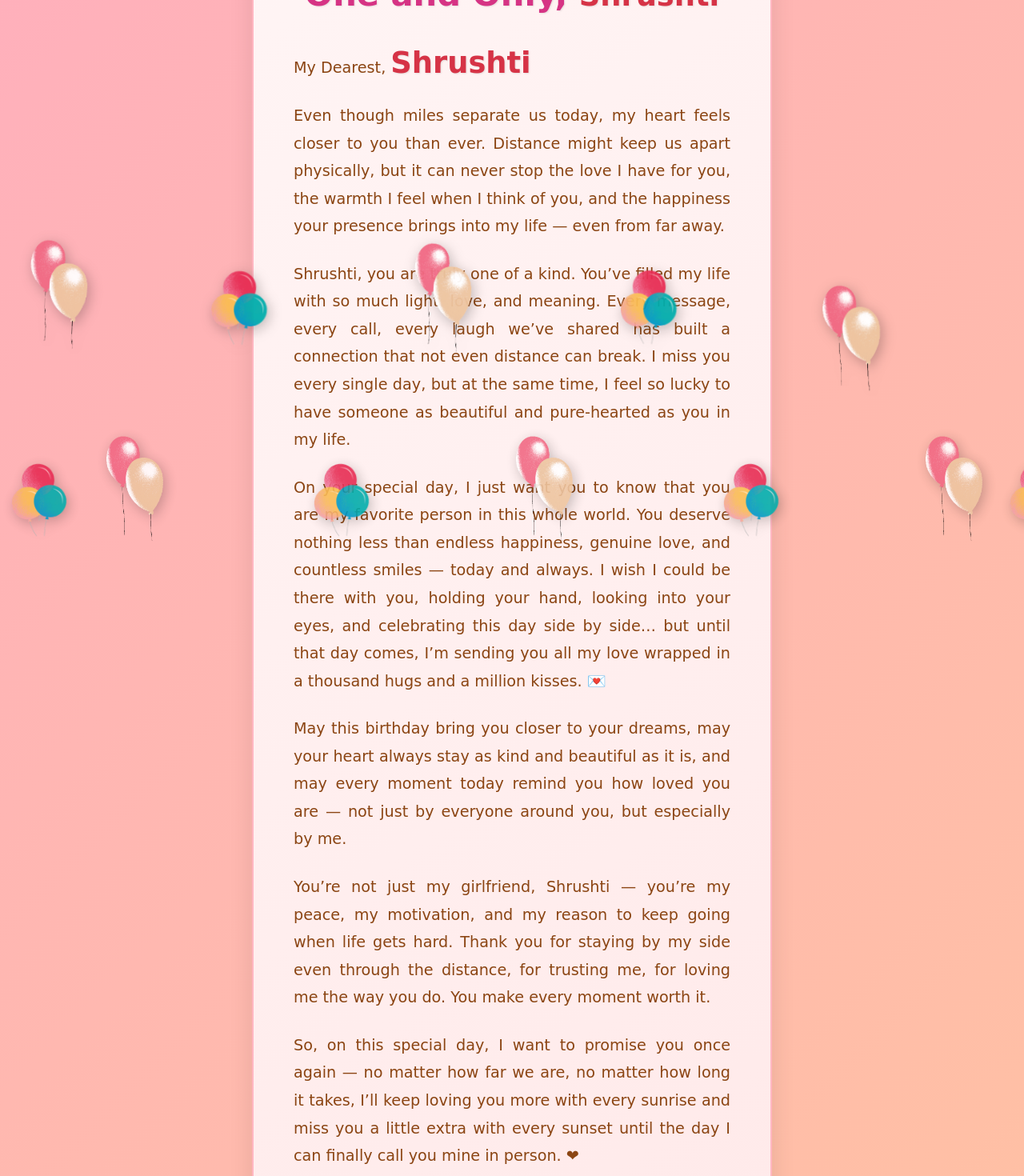
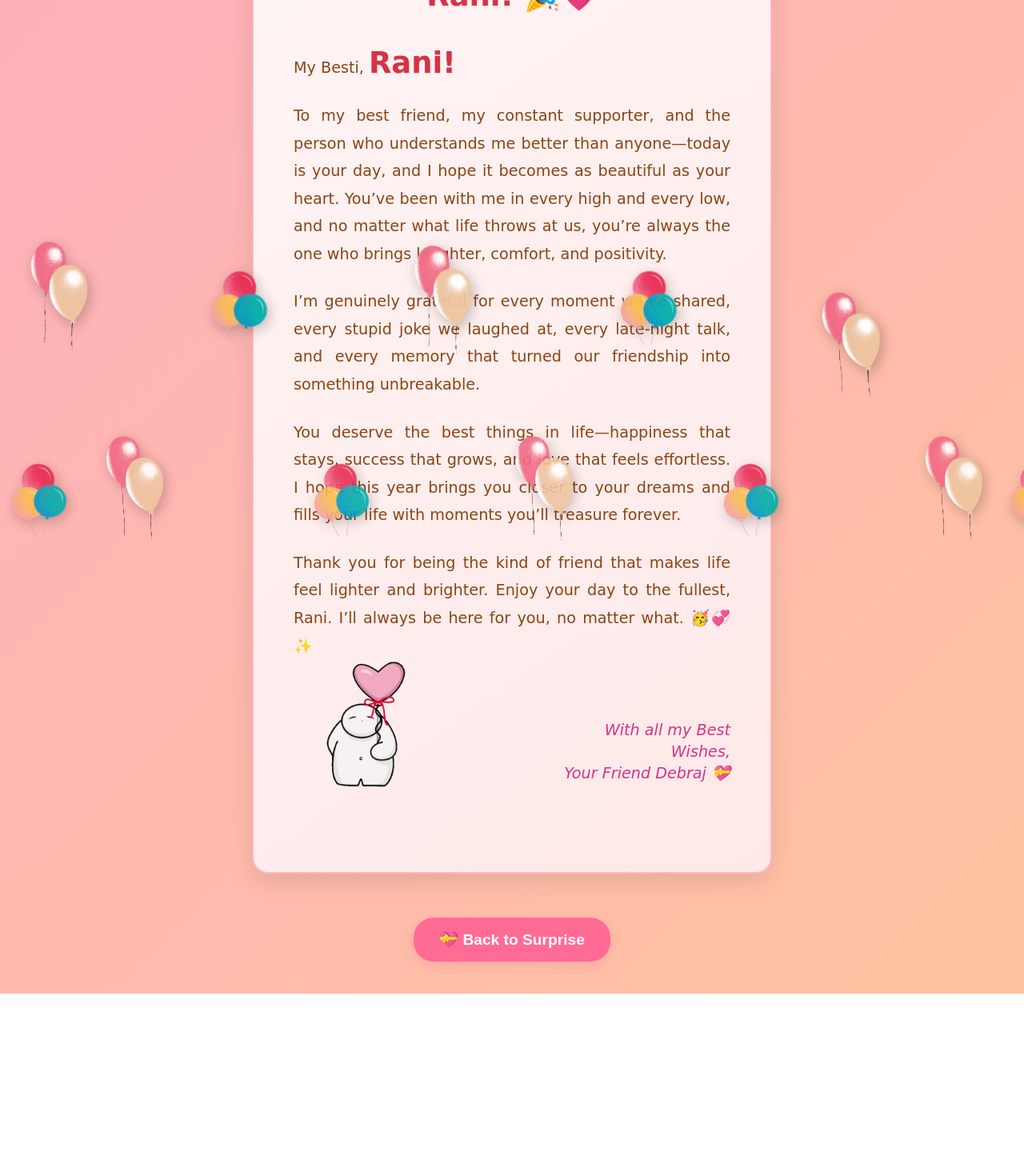
Before and after one commit to DEBTULYA2005/birthday, a React (Vite) app: page /gift in a window 1280 px wide. Shown: the part 200-1670 px from the top of the page at 80% size. After the commit the page ends 1442 px from the top, so only its background shows below. Built offline with nearby package versions, Linux system fonts and the light colour scheme.

Commit message:
edit letter to best friend

```diff
--- a/src/giftbox.jsx
+++ b/src/giftbox.jsx
@@ -272,65 +272,35 @@ const signatureContainer = {
         <div style={{...heartStyle, animation: "heartBeat 2s ease-in-out infinite"}}>💖</div>
 
         <h1 style={titleStyle}>
-          Happy Birthday to My One and Only, <b style={name}>Shrushti</b>
+          Happy Birthday to , <b style={name}>Rani! 🎉💗</b>
         </h1>
 
         <div style={letterContentStyle}>
-          <p style={paragraphStyle}>My Dearest, <b style={name}>Shrushti</b></p>
+          <p style={paragraphStyle}>My Besti, <b style={name}>Rani!</b></p>
 
           <p style={paragraphStyle}>
-            Even though miles separate us today, my heart feels closer to you than ever.
-            Distance might keep us apart physically, but it can never stop the love I have for you,
-            the warmth I feel when I think of you, and the happiness your presence brings
-            into my life — even from far away.
+            To my best friend, my constant supporter, and the person who understands me better than anyone—today is your day, and I hope it becomes as beautiful as your heart. You’ve been with me in every high and every low, and no matter what life throws at us, you’re always the one who brings laughter, comfort, and positivity.
           </p>
 
           <p style={paragraphStyle}>
-            Shrushti, you are truly one of a kind.
-            You’ve filled my life with so much light, love, and meaning.
-            Every message, every call, every laugh we’ve shared has built a connection that not even distance can break.
-            I miss you every single day, but at the same time, I feel so lucky to have someone as beautiful and pure-hearted as you in my life.
+            I’m genuinely grateful for every moment we’ve shared, every stupid joke we laughed at, every late-night talk, and every memory that turned our friendship into something unbreakable.
           </p>
 
           <p style={paragraphStyle}>
-            On your special day, I just want you to know that you are my favorite person in this whole world.
-            You deserve nothing less than endless happiness, genuine love, and countless smiles — today and always.
-            I wish I could be there with you, holding your hand, looking into your eyes,
-            and celebrating this day side by side… but until that day comes,
-            I’m sending you all my love wrapped in a thousand hugs and a million kisses. 💌
+            You deserve the best things in life—happiness that stays, success that grows, and love that feels effortless. I hope this year brings you closer to your dreams and fills your life with moments you’ll treasure forever.
           </p>
 
           <p style={paragraphStyle}>
-            May this birthday bring you closer to your dreams,
-            may your heart always stay as kind and beautiful as it is,
-            and may every moment today remind you how loved you are — not just by everyone around you,
-            but especially by me.
-          </p>
+            Thank you for being the kind of friend that makes life feel lighter and brighter. Enjoy your day to the fullest, Rani. I’ll always be here for you, no matter what. 🥳💞✨
 
-          <p style={paragraphStyle}>
-            You’re not just my girlfriend, Shrushti — you’re my peace, my motivation,
-            and my reason to keep going when life gets hard.
-            Thank you for staying by my side even through the distance, for trusting me,
-            for loving me the way you do. You make every moment worth it.
-          </p>
-
-          <p style={paragraphStyle}>
-            So, on this special day, I want to promise you once again — no matter how far we are,
-            no matter how long it takes, I’ll keep loving you more with every sunrise and miss you a little extra
-            with every sunset until the day I can finally call you mine in person. ❤
-          </p>
-
-          <p style={paragraphStyle}>
-            Happy Birthday once again, my princess, my heartbeat, my forever — Shrushti 🎂💫
-            I love you endlessly and can’t wait for the day I get to celebrate this day by your side. 💞
           </p>
         </div>
 
         <div style={signatureContainer}>
           <img src={fourGif} alt="Cute love animation" style={singleGifStyle} />
           <p style={signatureStyle}>
-            With all my love,<br />
-            Your Debraj 💝
+            With all my Best Wishes,<br />
+            Your Friend Debraj 💝
           </p>
         </div>
       </div>
```
